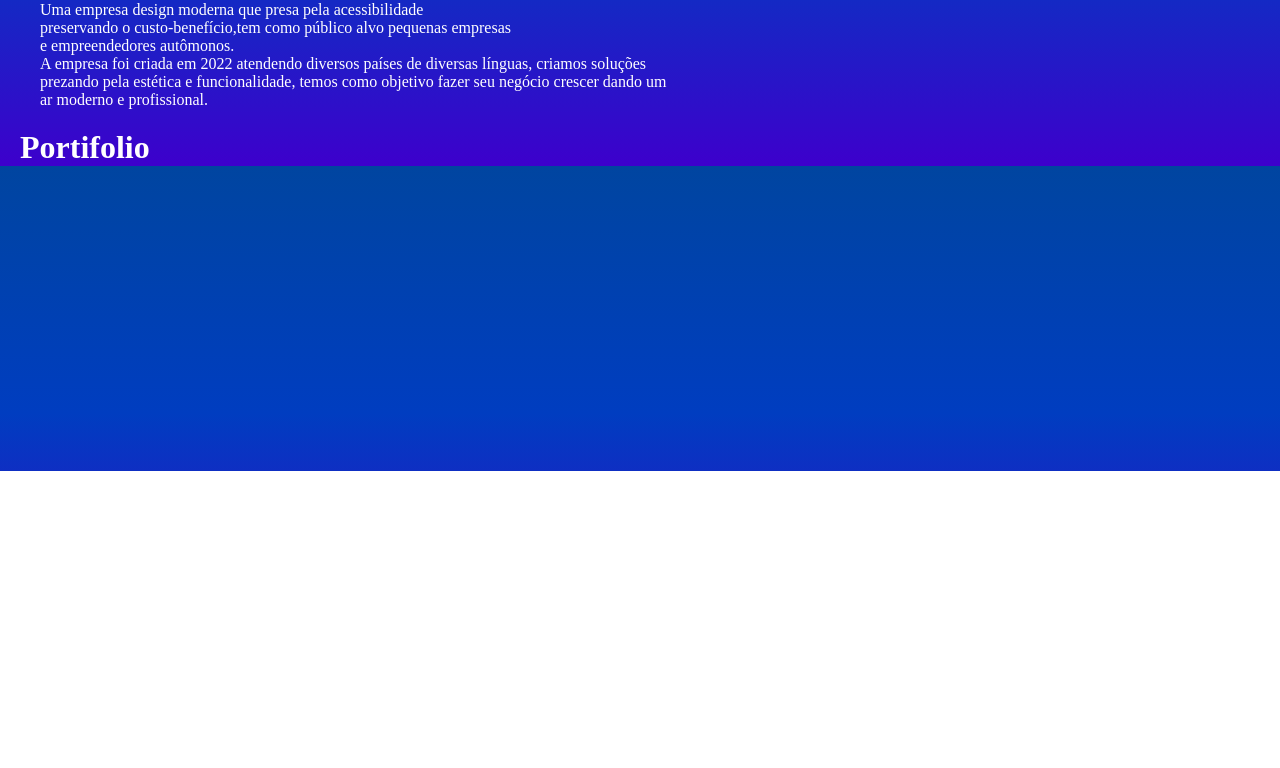
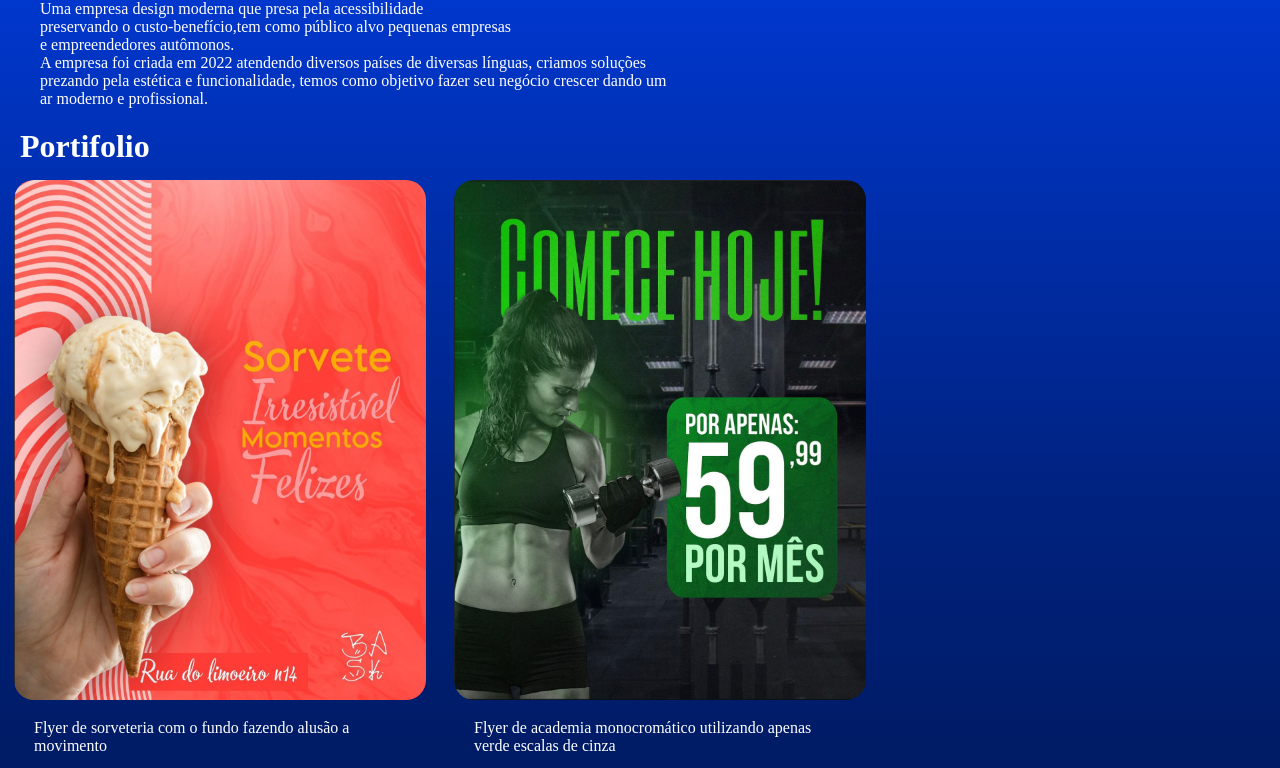
Before and after one commit to Felipe-moreno148/Bask-landing-page, a React (Vite) app: page / in a window 1280 px wide. Shown: the part 329-1097 px from the top of the page. Before the commit the page ends 800 px from the top, so only its background shows below. Built offline with nearby package versions, Linux system fonts and the light colour scheme.

Commit message:
Adiciona imagens de portifólio

```diff
--- a/src/pages/Home.css
+++ b/src/pages/Home.css
@@ -1,8 +1,8 @@
 body {
   padding: 0;
   margin: 0;
-  background-image: linear-gradient(#0045a0, #003dc0, #3d00cc);
-  width: 100%;
+  background-image: linear-gradient(#0044ff,#00227e,#000c2c);
+  width: 99%;
   height: 100%;
 }
 #headerContainer {
@@ -42,3 +42,21 @@ p {
   margin: 0 20px;
   color: #fff;
 }
+.exemplos img{
+  margin: 15px auto;
+  width: 412px;
+  height: 520px;
+  border-radius: 20px;
+}
+.exemplos img:hover{
+  transition: 400ms;
+  border: 3px solid #fff;
+  transform: scale(1.05);
+}
+.exemplos{
+  margin: 15px auto;
+  width: 412px;
+  height: 520px;
+  display: inline-block;
+  margin: auto 14px;
+}
--- a/src/pages/index.jsx
+++ b/src/pages/index.jsx
@@ -39,7 +39,15 @@ function Home() {
         </p>
       </section>
       <h1>Portifolio</h1>
-
+      <div className="exemplos"><img src={img1} alt="imagem 1"  />
+        <p>Flyer de sorveteria com o fundo fazendo alusão a movimento</p>
+      </div>
+      <div className="exemplos"><img src={img2} alt="imagem 1"  />
+      <p>Flyer de academia monocromático utilizando apenas verde escalas de cinza</p>
+      </div>
+      <div className="exemplos"><img src={img3} alt="imagem 1"  />
+      <p>Flyer esportivo od jogador Júnior Santos, com cores quentes e fundo com escudo do time</p>
+      </div>
     </div>
   );
 }
```
